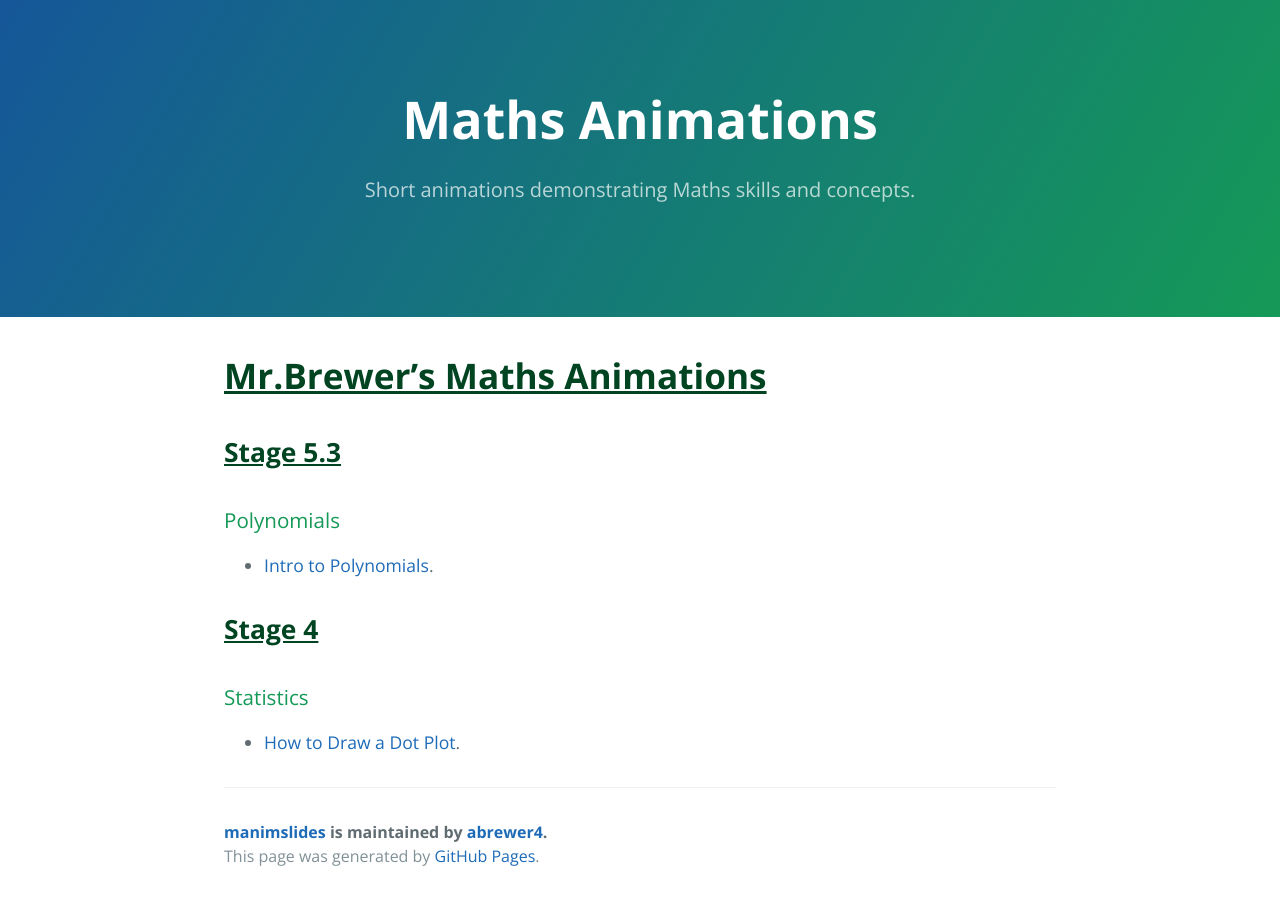
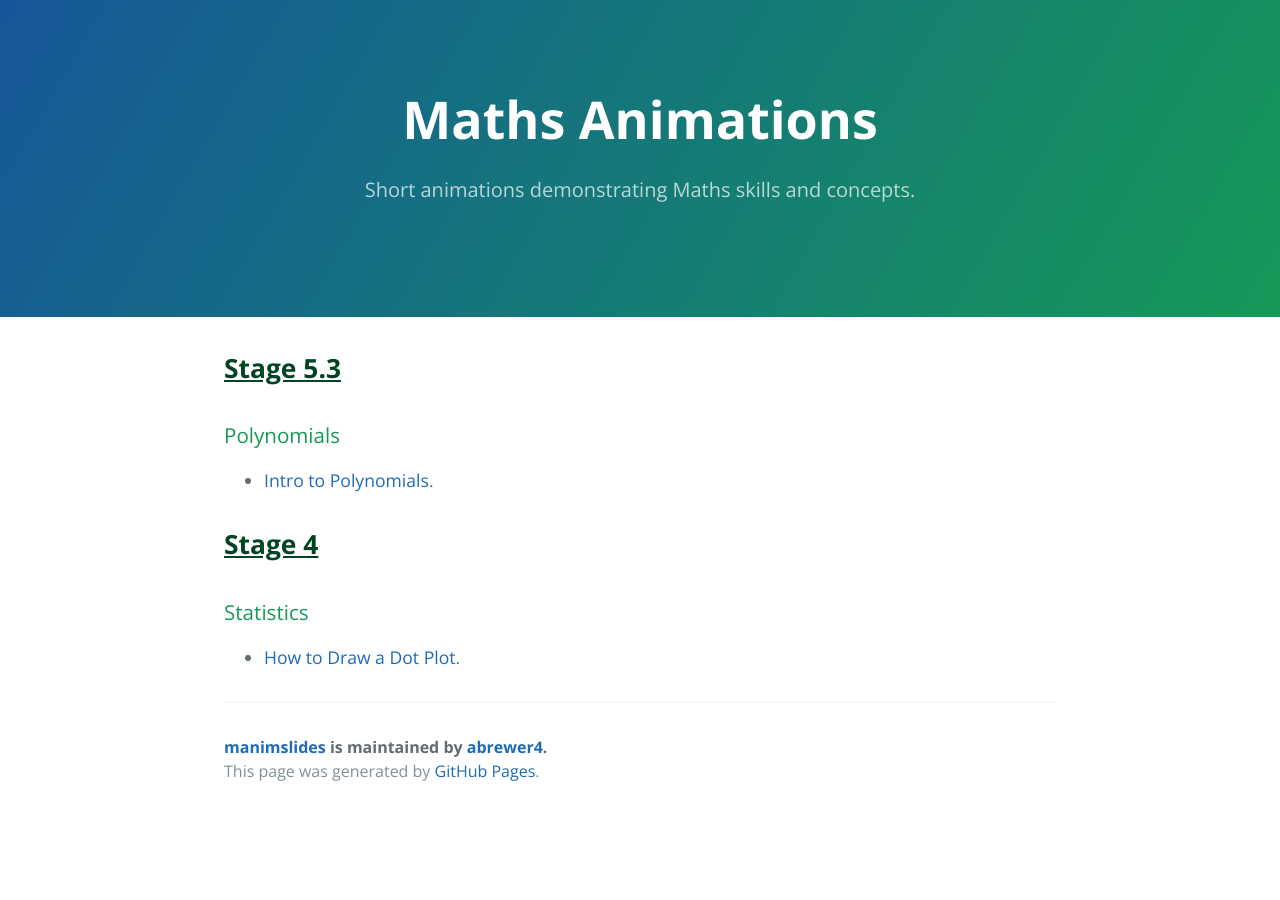
Before and after one commit to abrewer4/manimslides, a Jekyll site: the page built from index.md, in a window 1280 px wide. Built offline with Jekyll 4.4.1, drawn with Linux system fonts in a browser that asks for light colours; our own code applies the rules of GitHub Pages for plain Markdown files.

Commit message:
Update index.md

```diff
--- a/index.md
+++ b/index.md
@@ -1,11 +1,7 @@
-# Mr.Brewer's Maths Animations
-
-
 ## Stage 5.3
 ### Polynomials
 * [Intro to Polynomials](./Projects/IntroToPolynomials/index.html).
 
-
 ## Stage 4
 ### Statistics
 * [How to Draw a Dot Plot](./Projects/DrawingDotPlots/index.html).
```
